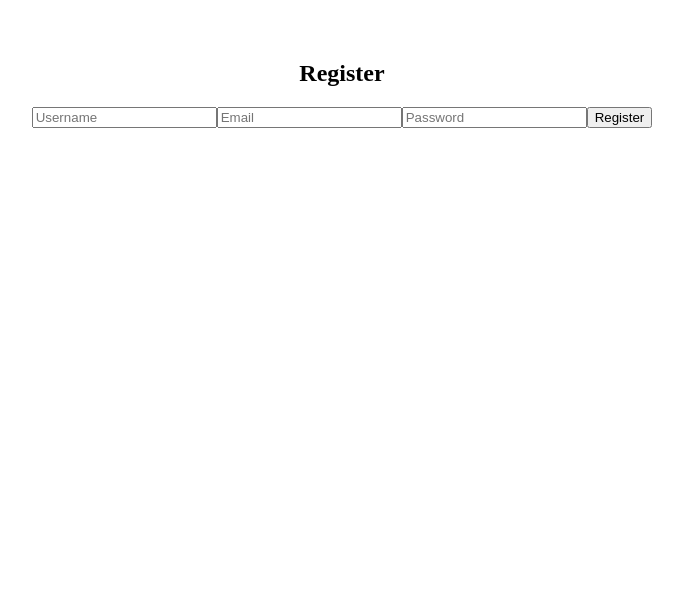
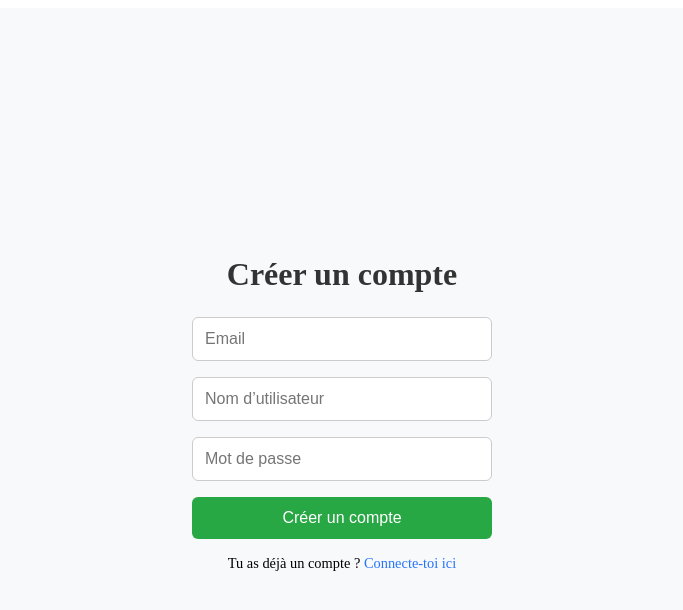
Before and after one commit to Narutino10/Projet-NestJS-Chat, a React (Create React App) app in the folder frontend/: page /register in a window 1280 px wide. Shown: the top 610 px of the page, without its empty margins (298-981 px from the left). Built offline with nearby package versions, Linux system fonts and the light colour scheme; no server answers.

Commit message:
Correction du front, et chat OK avec login Register

```diff
--- a/frontend/src/pages/ChatPage.tsx
+++ b/frontend/src/pages/ChatPage.tsx
@@ -1,4 +1,5 @@
 import React, { useEffect, useState } from 'react';
+import { useNavigate } from 'react-router-dom';
 import io, { Socket } from 'socket.io-client';
 import ChatInput from '../components/ChatInput';
 import MessageBubble from '../components/MessageBubble';
@@ -11,29 +12,41 @@ interface Message {
   color: string;
 }
 
-const socket: Socket = io('http://localhost:3000');
-
 const ChatPage: React.FC = () => {
+  const navigate = useNavigate();
   const [messages, setMessages] = useState<Message[]>([]);
   const [users, setUsers] = useState<string[]>([]);
+  const [socket, setSocket] = useState<Socket | null>(null);
 
   useEffect(() => {
-    socket.on('message', (msg: Message) => {
+    const token = localStorage.getItem('token');
+    if (!token) {
+      alert('You must log in first.');
+      navigate('/login');
+      return;
+    }
+
+    const newSocket = io('http://localhost:3000', {
+      auth: { token },
+    });
+
+    setSocket(newSocket);
+
+    newSocket.on('message', (msg: Message) => {
       setMessages((prev) => [...prev, msg]);
     });
 
-    socket.on('users', (userList: string[]) => {
+    newSocket.on('users', (userList: string[]) => {
       setUsers(userList);
     });
 
     return () => {
-      socket.off('message');
-      socket.off('users');
+      newSocket.disconnect();
     };
-  }, []);
+  }, [navigate]);
 
   const handleSend = (msg: string) => {
-    socket.emit('message', { message: msg, color: 'blue' });
+    socket?.emit('message', { message: msg, color: 'blue' });
   };
 
   return (
--- a/frontend/src/pages/HomePage.tsx
+++ b/frontend/src/pages/HomePage.tsx
@@ -1,12 +1,22 @@
 import React from 'react';
+import { Link } from 'react-router-dom';
 import '../styles/HomePage.scss';
-import { Link } from 'react-router-dom';
 
-const HomePage = () => (
-  <div className="home-page">
-    <h1>Welcome to the Chat App</h1>
-    <Link to="/login">Login</Link> | <Link to="/register">Register</Link>
-  </div>
-);
+const HomePage: React.FC = () => {
+  return (
+    <div className="home-page">
+      <h1>Bienvenue sur l’application de chat</h1>
+      <p>Discutez en temps réel avec vos amis !</p>
+      <div className="buttons">
+        <Link className="button" to="/login">
+          Se connecter
+        </Link>
+        <Link className="button" to="/register">
+          Créer un compte
+        </Link>
+      </div>
+    </div>
+  );
+};
 
 export default HomePage;
--- a/frontend/src/pages/LoginPage.tsx
+++ b/frontend/src/pages/LoginPage.tsx
@@ -1,14 +1,50 @@
-import React from 'react';
+import React, { useState } from 'react';
+import { useNavigate } from 'react-router-dom';
 import '../styles/LoginPage.scss';
 
-const LoginPage = () => {
+const LoginPage: React.FC = () => {
+  const [email, setEmail] = useState('');
+  const [password, setPassword] = useState('');
+  const navigate = useNavigate();
+
+  const handleSubmit = async (e: React.FormEvent) => {
+    e.preventDefault();
+
+    const res = await fetch('http://localhost:3000/auth/login', {
+      method: 'POST',
+      headers: { 'Content-Type': 'application/json' },
+      body: JSON.stringify({ email, password }),
+    });
+
+    if (res.ok) {
+      const data = await res.json();
+      localStorage.setItem('token', data.access_token);
+      alert('Login successful!');
+      navigate('/chat');
+    } else {
+      alert('Login failed. Please check your credentials.');
+    }
+  };
+
   return (
     <div className="login-page">
       <h2>Login</h2>
-      <form>
-        <input type="text" placeholder="Username" />
-        <input type="password" placeholder="Password" />
-        <button type="submit">Login</button>
+      <form onSubmit={handleSubmit}>
+        <input
+          type="email"
+          placeholder="Email"
+          value={email}
+          onChange={(e) => setEmail(e.target.value)}
+          required
+        />
+        <input
+          type="password"
+          placeholder="Password"
+          value={password}
+          onChange={(e) => setPassword(e.target.value)}
+          required
+        />
+        <button type="submit">Log In</button>
       </form>
     </div>
   );
--- a/frontend/src/pages/RegisterPage.tsx
+++ b/frontend/src/pages/RegisterPage.tsx
@@ -1,16 +1,60 @@
-import React from 'react';
+import React, { useState } from 'react';
+import { useNavigate, Link } from 'react-router-dom';
 import '../styles/RegisterPage.scss';
 
-const RegisterPage = () => {
+const RegisterPage: React.FC = () => {
+  const [email, setEmail] = useState('');
+  const [username, setUsername] = useState('');
+  const [password, setPassword] = useState('');
+  const navigate = useNavigate();
+
+  const handleSubmit = async (e: React.FormEvent) => {
+    e.preventDefault();
+
+    const res = await fetch('http://localhost:3000/auth/register', {
+      method: 'POST',
+      headers: { 'Content-Type': 'application/json' },
+      body: JSON.stringify({ email, username, password }),
+    });
+
+    if (res.ok) {
+      alert('Compte créé avec succès ! Connecte-toi.');
+      navigate('/login');
+    } else {
+      alert('Erreur lors de la création du compte.');
+    }
+  };
+
   return (
     <div className="register-page">
-      <h2>Register</h2>
-      <form>
-        <input type="text" placeholder="Username" />
-        <input type="email" placeholder="Email" />
-        <input type="password" placeholder="Password" />
-        <button type="submit">Register</button>
+      <h2>Créer un compte</h2>
+      <form onSubmit={handleSubmit}>
+        <input
+          type="email"
+          placeholder="Email"
+          value={email}
+          onChange={(e) => setEmail(e.target.value)}
+          required
+        />
+        <input
+          type="text"
+          placeholder="Nom d’utilisateur"
+          value={username}
+          onChange={(e) => setUsername(e.target.value)}
+          required
+        />
+        <input
+          type="password"
+          placeholder="Mot de passe"
+          value={password}
+          onChange={(e) => setPassword(e.target.value)}
+          required
+        />
+        <button type="submit">Créer un compte</button>
       </form>
+      <p>
+        Tu as déjà un compte ? <Link to="/login">Connecte-toi ici</Link>
+      </p>
     </div>
   );
 };
--- a/frontend/src/styles/ChatPage.scss
+++ b/frontend/src/styles/ChatPage.scss
@@ -1,8 +1,75 @@
 .chat-page {
-    display: flex;
+  display: flex;
+  height: 100vh;
+  background: #f0f2f5;
+
+  .sidebar {
+    width: 250px;
+    background: #fff;
+    border-right: 1px solid #ddd;
+    padding: 1rem;
+    overflow-y: auto;
+
+    h3 {
+      margin-bottom: 1rem;
+      color: #333;
+    }
+
+    ul {
+      list-style: none;
+      padding: 0;
+
+      li {
+        padding: 0.5rem;
+        border-bottom: 1px solid #eee;
+
+        &:hover {
+          background: #f9f9f9;
+          cursor: pointer;
+        }
+      }
+    }
   }
 
-  .chat-window {
+  .chat-area {
     flex: 1;
-    padding: 1rem;
+    display: flex;
+    flex-direction: column;
+
+    .messages {
+      flex: 1;
+      padding: 1rem;
+      overflow-y: auto;
+      background: #e9ecef;
+    }
+
+    .chat-input {
+      display: flex;
+      padding: 0.75rem;
+      border-top: 1px solid #ddd;
+      background: #fff;
+
+      input {
+        flex: 1;
+        padding: 0.75rem;
+        border: 1px solid #ccc;
+        border-radius: 6px;
+        margin-right: 0.5rem;
+      }
+
+      button {
+        padding: 0.75rem 1rem;
+        border: none;
+        border-radius: 6px;
+        background: #2575fc;
+        color: white;
+        cursor: pointer;
+        transition: background 0.3s ease;
+
+        &:hover {
+          background: #1a5ed8;
+        }
+      }
+    }
   }
+}
--- a/frontend/src/styles/HomePage.scss
+++ b/frontend/src/styles/HomePage.scss
@@ -1,4 +1,41 @@
 .home-page {
-    text-align: center;
-    padding: 2rem;
+  display: flex;
+  flex-direction: column;
+  align-items: center;
+  justify-content: center;
+  min-height: 100vh;
+  background: linear-gradient(135deg, #6a11cb, #2575fc);
+  color: #fff;
+  text-align: center;
+
+  h1 {
+    font-size: 3rem;
+    margin-bottom: 1rem;
   }
+
+  p {
+    font-size: 1.2rem;
+    margin-bottom: 2rem;
+    max-width: 500px;
+  }
+
+  .buttons {
+    display: flex;
+    gap: 1rem;
+
+    .button {
+      padding: 0.75rem 1.5rem;
+      background-color: #fff;
+      color: #2575fc;
+      text-decoration: none;
+      border-radius: 30px;
+      font-weight: bold;
+      transition: all 0.3s ease;
+
+      &:hover {
+        background-color: #f1f1f1;
+        transform: translateY(-2px);
+      }
+    }
+  }
+}
--- a/frontend/src/styles/LoginPage.scss
+++ b/frontend/src/styles/LoginPage.scss
@@ -1,4 +1,57 @@
 .login-page {
-    text-align: center;
-    padding: 2rem;
+  display: flex;
+  flex-direction: column;
+  align-items: center;
+  justify-content: center;
+  min-height: 100vh;
+  background: #f8f9fa;
+
+  h2 {
+    font-size: 2rem;
+    margin-bottom: 1.5rem;
+    color: #333;
   }
+
+  form {
+    display: flex;
+    flex-direction: column;
+    gap: 1rem;
+    width: 300px;
+
+    input {
+      padding: 0.75rem;
+      border: 1px solid #ccc;
+      border-radius: 6px;
+      font-size: 1rem;
+    }
+
+    button {
+      padding: 0.75rem;
+      border: none;
+      border-radius: 6px;
+      background: #2575fc;
+      color: white;
+      font-size: 1rem;
+      cursor: pointer;
+      transition: background 0.3s ease;
+
+      &:hover {
+        background: #1a5ed8;
+      }
+    }
+  }
+
+  p {
+    margin-top: 1rem;
+    font-size: 0.9rem;
+
+    a {
+      color: #2575fc;
+      text-decoration: none;
+
+      &:hover {
+        text-decoration: underline;
+      }
+    }
+  }
+}
--- a/frontend/src/styles/RegisterPage.scss
+++ b/frontend/src/styles/RegisterPage.scss
@@ -1,4 +1,57 @@
 .register-page {
-    text-align: center;
-    padding: 2rem;
+  display: flex;
+  flex-direction: column;
+  align-items: center;
+  justify-content: center;
+  min-height: 100vh;
+  background: #f8f9fa;
+
+  h2 {
+    font-size: 2rem;
+    margin-bottom: 1.5rem;
+    color: #333;
   }
+
+  form {
+    display: flex;
+    flex-direction: column;
+    gap: 1rem;
+    width: 300px;
+
+    input {
+      padding: 0.75rem;
+      border: 1px solid #ccc;
+      border-radius: 6px;
+      font-size: 1rem;
+    }
+
+    button {
+      padding: 0.75rem;
+      border: none;
+      border-radius: 6px;
+      background: #28a745;
+      color: white;
+      font-size: 1rem;
+      cursor: pointer;
+      transition: background 0.3s ease;
+
+      &:hover {
+        background: #218838;
+      }
+    }
+  }
+
+  p {
+    margin-top: 1rem;
+    font-size: 0.9rem;
+
+    a {
+      color: #2575fc;
+      text-decoration: none;
+
+      &:hover {
+        text-decoration: underline;
+      }
+    }
+  }
+}
```
Also changed, not shown: 2 other files (tests, documents, lock files or other folders).
